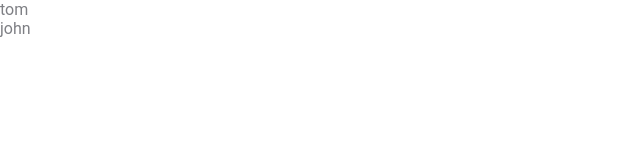
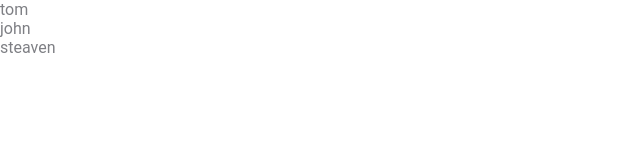
Before and after one commit to nasirlisamir/myproject, a plain HTML site: page index.html in a window 1280 px wide. Shown: the full height of the page, 0-640 px from the left. Drawn offline with Linux system fonts and the light colour scheme.

Commit message:
second commit

```diff
--- a/index.html
+++ b/index.html
@@ -9,7 +9,7 @@
 <body>
     <p>tom</p>
     <p>john</p>
-
+    <p>steaven</p>
 
 
 
```
